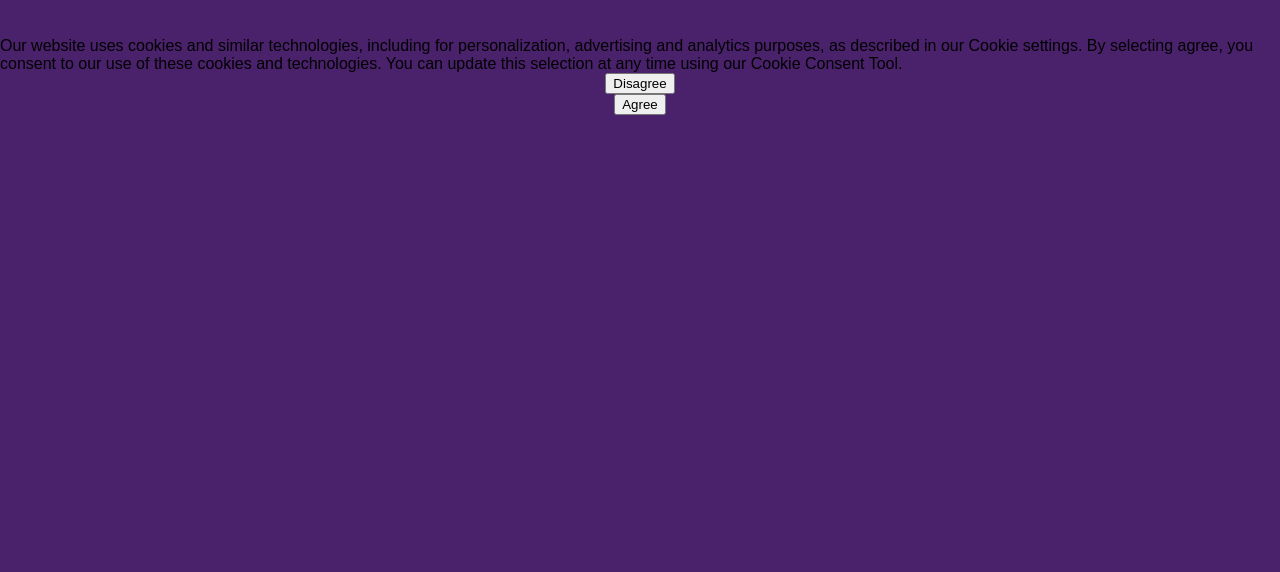
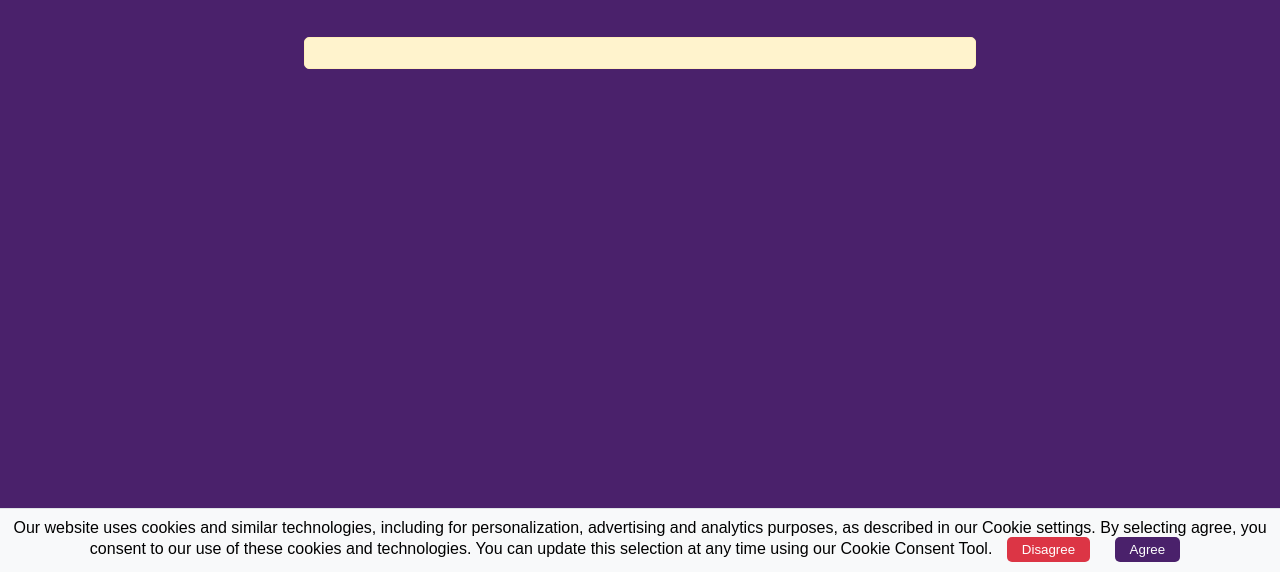
Before and after one commit to faizkhan899088-dot/support.roku., a plain HTML site: page index.html in a window 1280 px wide. Shown: the part 228-800 px from the top of the page. Drawn offline with Linux system fonts and the light colour scheme.

Commit message:
Update index.html

```diff
--- a/index.html
+++ b/index.html
@@ -115,6 +115,9 @@
         <input type="text" placeholder="Search Roku support">
         <button type="button">🔍</button>
     </div>
+    <div class="alert">
+    </div>
+    <div class="cookie-consent">
         Our website uses cookies and similar technologies, including for personalization, advertising and analytics purposes, as described in our Cookie settings. By selecting agree, you consent to our use of these cookies and technologies. You can update this selection at any time using our Cookie Consent Tool.
         <button class="disagree">Disagree</button>
         <button class="agree">Agree</button>
```
